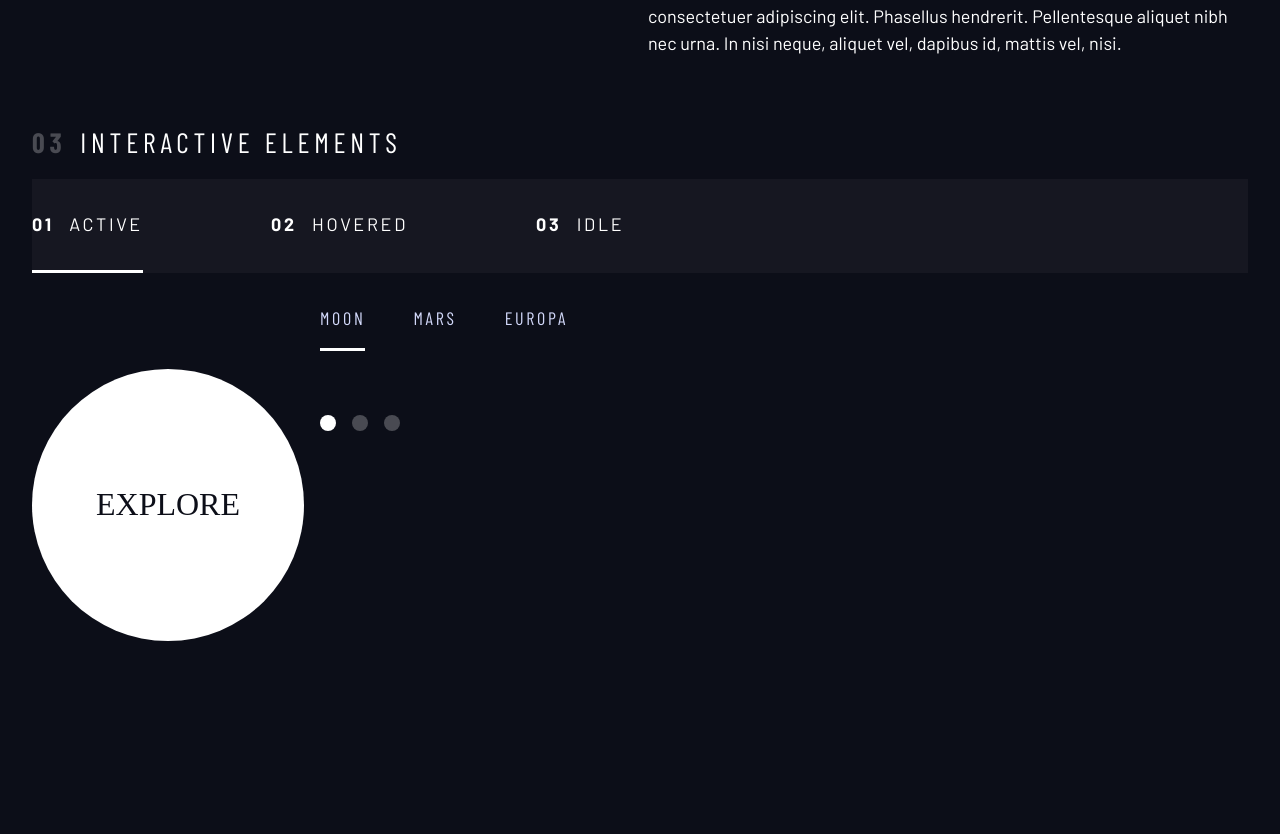
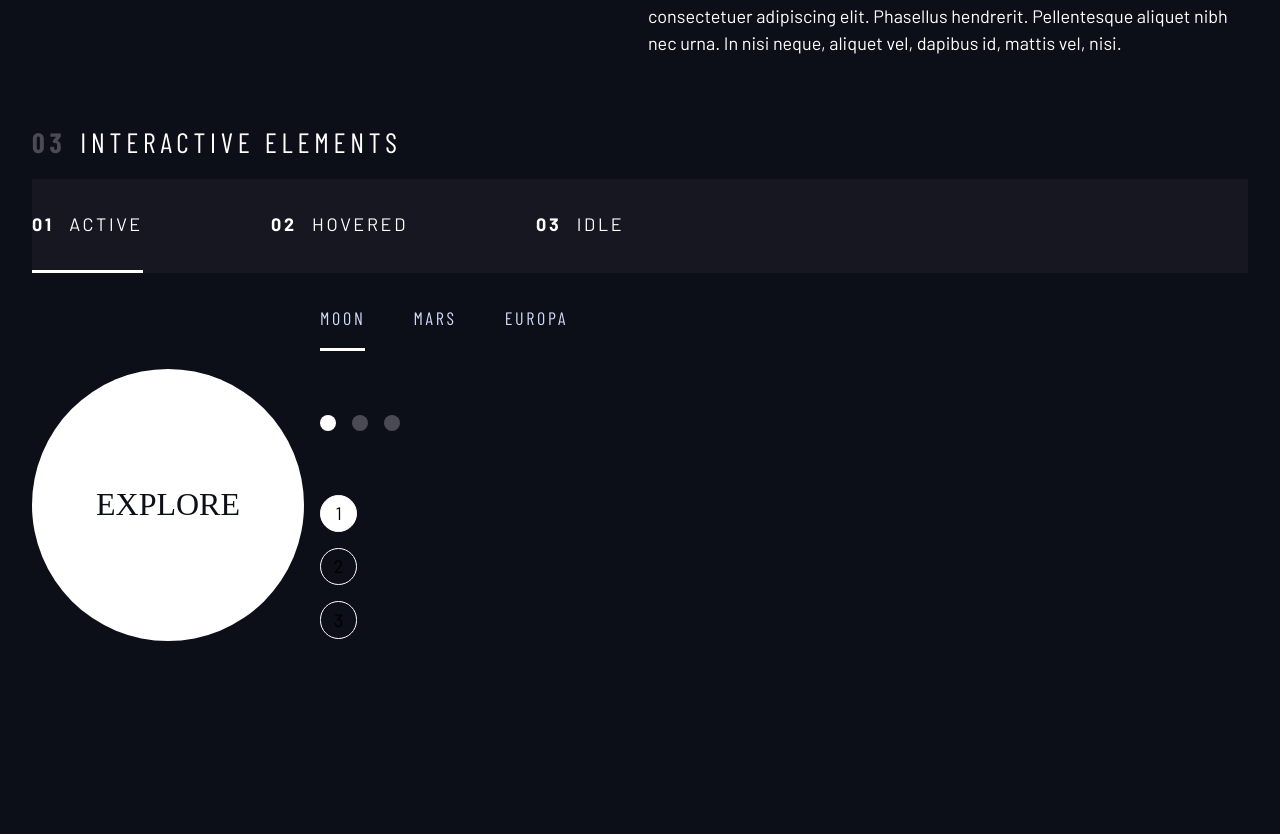
Before and after one commit to IbrahimBagalwa/node-Auth, a plain HTML site: page lesson-files/index.html in a window 1280 px wide. Shown: the part 1008-1842 px from the top of the page. Drawn offline with nearby package versions, Linux system fonts and the light colour scheme; a web font is replaced by a local one.

Commit message:
dots seclectors

```diff
--- a/lesson-files/index.css
+++ b/lesson-files/index.css
@@ -310,3 +310,20 @@ select {
   padding: 0.5rem;
   background-color: hsl(var(--clr-white) / 0.5);
 }
+.number-indicators > * {
+  cursor: pointer;
+  border: 1px solid white;
+  background-color: var(--clr-dark);
+  border-radius: 50%;
+  aspect-ratio: 1;
+  width: 15%;
+}
+.number-indicators > *:hover,
+.number-indicators > *:focus {
+  cursor: pointer;
+  border: 1px solid white;
+  background-color: hsl(var(--clr-white) / 0.5);
+}
+.number-indicators > [aria-selected="true"] {
+  background-color: hsl(var(--clr-white) / 1);
+}
--- a/lesson-files/index.html
+++ b/lesson-files/index.html
@@ -126,6 +126,11 @@
                         <button aria-selected="false"><span class="sr-only"> Slide title</span></button>
                     </div>
                     <!-- Numbers -->
+                    <div class="number-indicators grid">
+                        <button aria-selected="true">1</button>
+                        <button aria-selected="false">2</button>
+                        <button aria-selected="false">3</button>
+                    </div>
                 </div>
             </div>
         </section>
```
